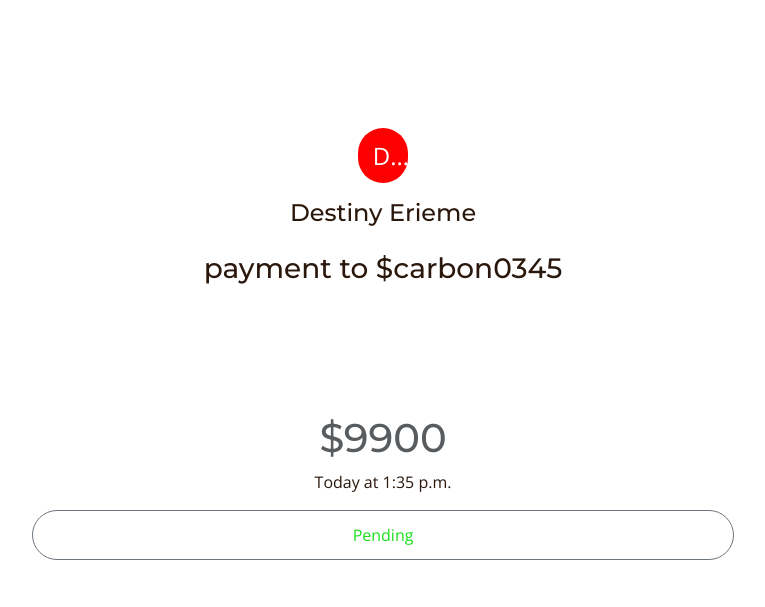
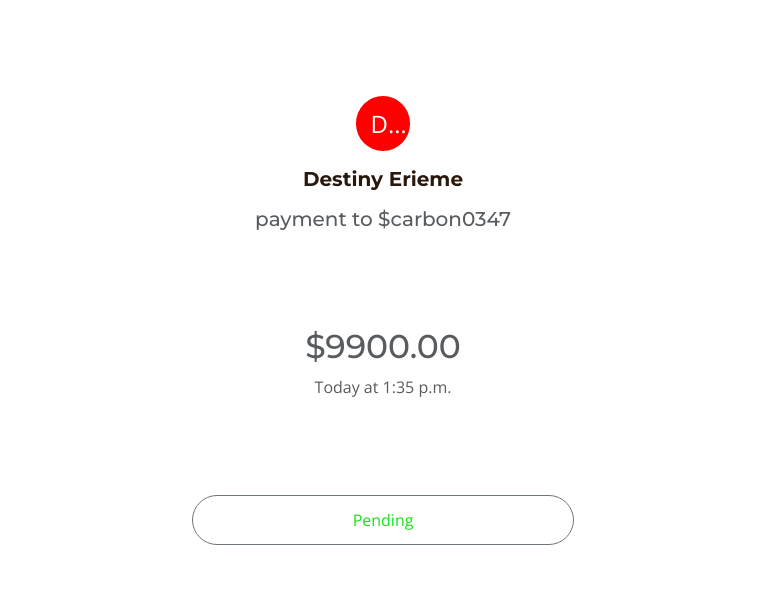
Before and after one commit to destiny2222/job, a Django app: page /payment-sent in a window 1280 px wide. Shown: the top 607 px of the page, without its empty margins (257-1022 px from the left). Run offline with Django 3.2, Linux system fonts and the light colour scheme; data comes from the database, SQL or seed files in the repository; both versions use the stored data as it was after the commit; some libraries are stand-ins or nearby versions.

Commit message:
first commit

```diff
--- a/gen/models.py
+++ b/gen/models.py
@@ -13,9 +13,9 @@ class Generate(models.Model):
 
     fullname = models.CharField(max_length=225)
     payment_method = models.CharField(max_length=225, choices=choice_nethod)
-    amount = models.CharField(max_length=225)
+    amount = models.DecimalField(max_digits=225, decimal_places=2)
     hashtag = models.CharField(max_length=225)
-    sent_date = models.TimeField(auto_now_add=True, null=True, blank=True)
+    sent_date = models.TimeField(auto_now_add=now, null=True, blank=True)
 
     def __str__(self):
         return self.fullname
--- a/gen/views.py
+++ b/gen/views.py
@@ -15,7 +15,7 @@ def Geneview(request):
         else:
             messages.info(request, form.errors)
             return redirect('/')
-    return render(request, 'contact.html')
+    return render(request, 'contact.html', {'form': form})
 
 
 def Success(request):
@@ -25,8 +25,8 @@ def Success(request):
 
     content = {
         # 'succ': succ,
-        'recentpost':recentpost,
-        'succ':recentpost
+        # 'recentpost':recentpost,
+        'recentpost':recentpost
     }
     return render(request, 'page.html', content)
 
--- a/static/assets/css/main.css
+++ b/static/assets/css/main.css
@@ -1476,15 +1476,19 @@ select{
   transition: 0.4s;
 }
 .pen{
-  padding: 12px 20rem;
+  padding: 12px 10rem;
   color: rgb(26, 223, 26) !important;
   transition: 0.4s;
   border-radius: 25px;
 }
 
+
+
 .pen:hover{
    color: white !important;
 }
+
+
 
 
 .icon-2{
@@ -1492,12 +1496,14 @@ select{
   border-radius:50px;
   height: 16%;
   padding: 0.4em 0.6em;
-  width:7%;
+  width:14%;
   background-color: #ff0000;
   color: #fff;
   font-size:1.5rem;
   align-items: center;
 }
+
+
 
 .contact  button[type=submit]:hover {
   background: var(--color-primary);
--- a/template/page2.html
+++ b/template/page2.html
@@ -30,6 +30,33 @@
   <!-- Template Main CSS File -->
   <link href="/static/assets/css/main.css" rel="stylesheet">
 
+   <style>
+    .head-p{
+      font-size:20px;
+    }
+    .time-z{
+      font-size:16px;
+    }
+    .amount{
+      font-size: 33px;
+      font-weight: 500;
+    }
+    @media (max-width:768px) {
+      .btn-outline-secondary{
+        padding:12px 6rem;
+      }
+
+      .icon-2{
+        width: 22%;
+      }
+      .head-p{
+        font-size: 18px;
+      }
+      .time-z{
+      font-size:13px;
+    }
+    }
+  </style>
 
 </head>
 
@@ -45,23 +72,25 @@
     <section id="contact" class="">
       <div class="container position-relative" data-aos="fade-up">
 
-        <div class="row gy-4 d-flex justify-content-center">
+        <div class="row gy-3 d-flex justify-content-center">
             {%  for i in recent %}
             <div class="col-lg-12 col-12 text-center" data-aos="fade-up" data-aos-delay="250">
 
-                <div class=" py-5 px-3" style="display:inline-block;">
+                <div class=" py-3 px-3" style="display:inline-block;">
                     <div class="card-body">
                         <div class="icon-2 mb-3">
                             <span>{{ i.fullname|truncatechars_html:2 }}</span>
                         </div>
-                        <h4>{{ i.fullname }}</h4>
-                        <h3 class="pt-3">payment to $carbon0345</h3>
+                        <h5 style="font-weight: 900;">{{ i.fullname }}</h5>
+                        <h3  class="text-muted pt-2 head-p">payment to ${{ i.hashtag }}</h3>
 
 
-                        <div class="" style="margin-top: 8rem;">
-                            <h1 class="text-muted">${{ i.amount }}</h1>
-                            <p>Today at {{  i.sent_date }}</p>
-                            <button href="javascript:void()" class="btn btn-outline-secondary pen">Pending</button>
+                        <div class="" style="margin-top: 6rem;">
+                            <h1 class="text-muted amount">${{ i.amount }}</h1>
+                            <p class="text-muted time-z">Today at {{  i.sent_date }}</p>
+                        </div>
+                        <div class="" style="margin-top: 6rem;">
+                          <button href="javascript:void()" class="btn btn-outline-secondary pen">Pending</button>
                         </div>
                     </div>
                 </div>
```
Also changed, not shown: template/page.html (+7 -7 lines), db.sqlite3, gen/migrations/0005_auto_20220807_1200.py (added), gen/migrations/0006_alter_generate_amount.py (added).
